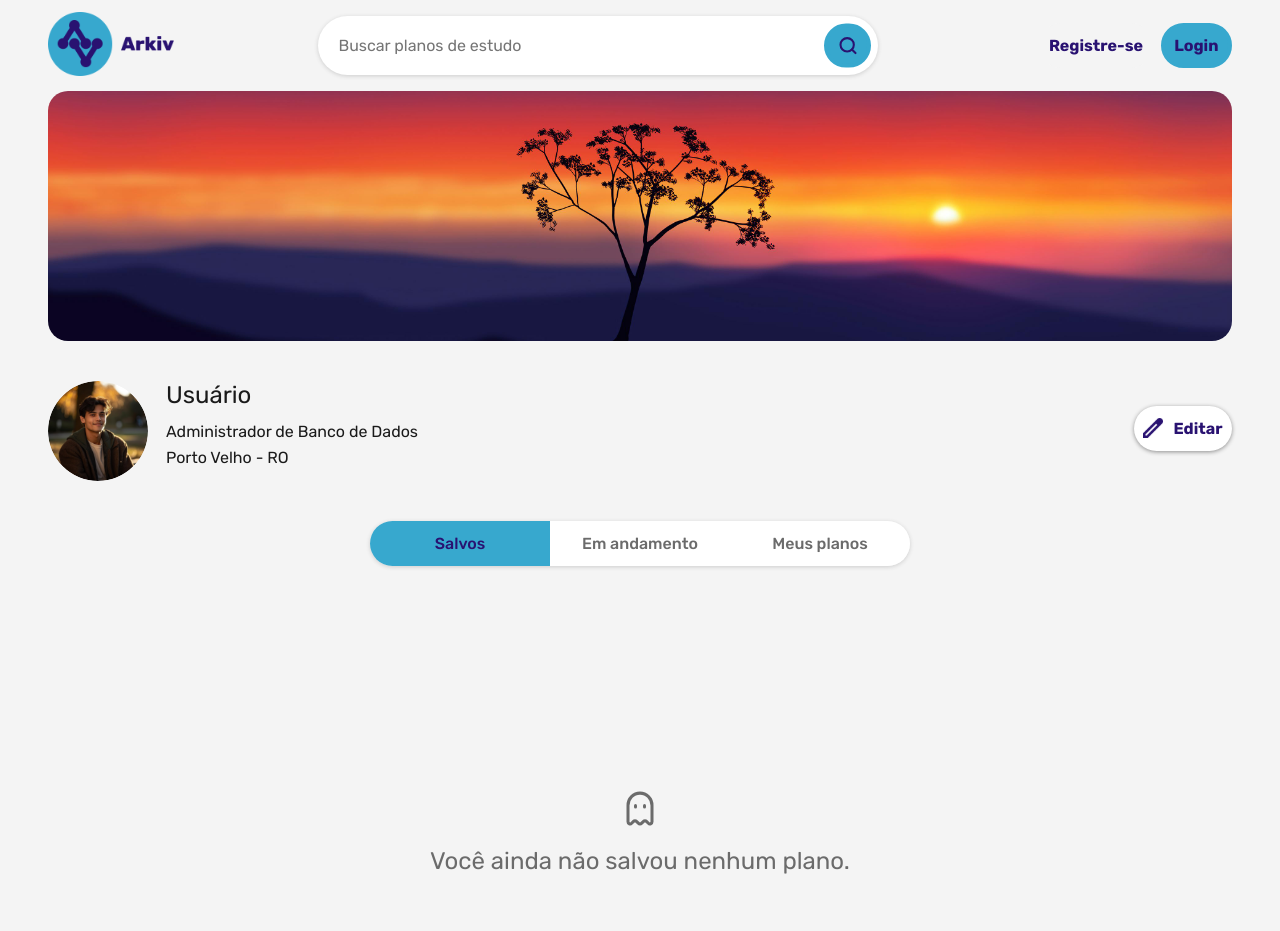
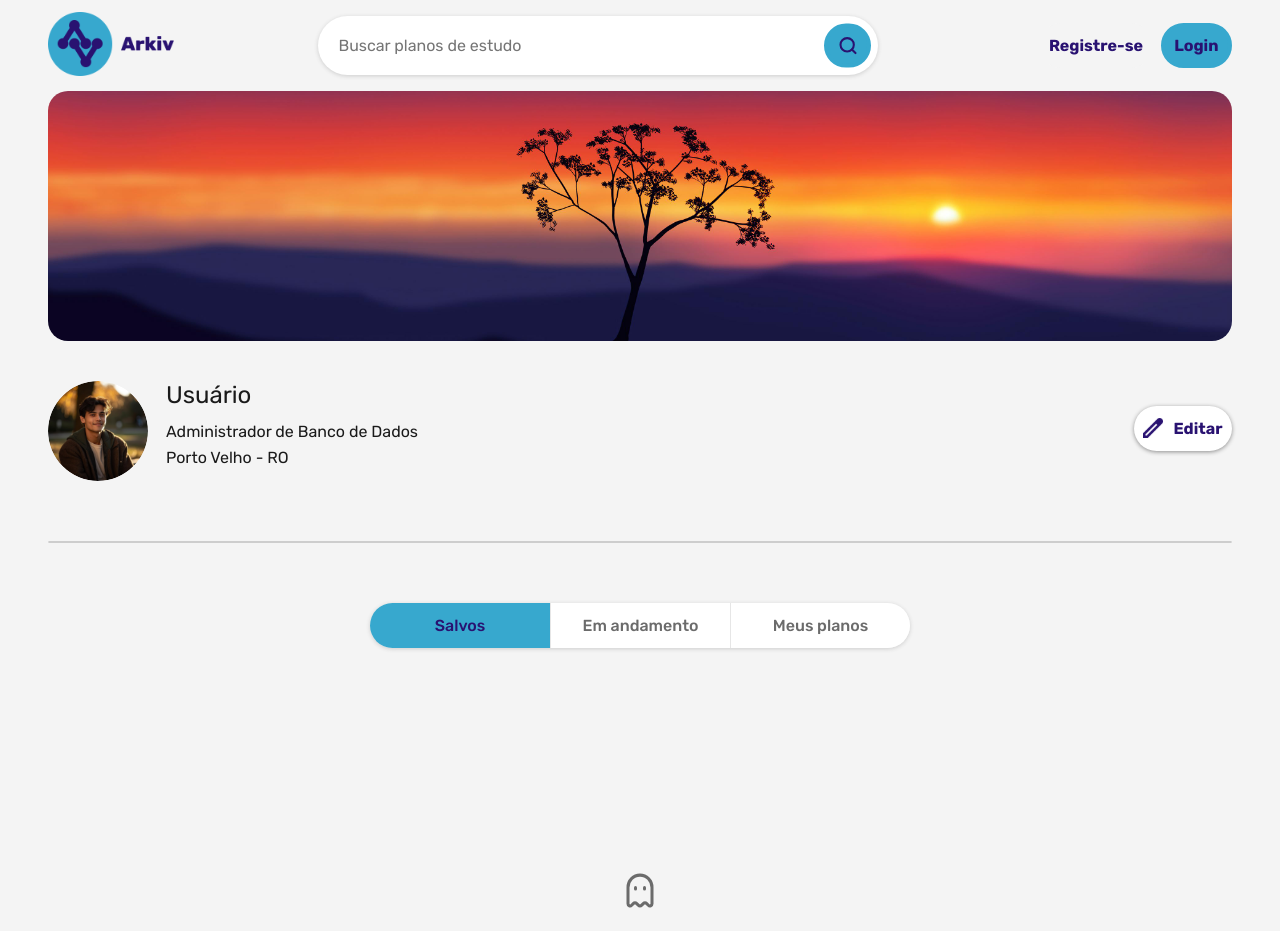
Before and after one commit to BraionDLucca/Arkiv, a React (Vite) app in the folder frontend/: page /profile in a window 1280 px wide. Shown: the top 931 px of the page. Built offline with nearby package versions, Linux system fonts and the light colour scheme.

Commit message:
style(ui): aprimora estilos e estrutura do perfil; adiciona estilo global de hr
- Insere um separador (hr) antes das abas
- Adiciona um separador visual aos botões de aba
- Adiciona estilo global de hr

```diff
--- a/frontend/src/components/Tabs.css
+++ b/frontend/src/components/Tabs.css
@@ -14,6 +14,7 @@
 
 .tab-btn {
     border: none;
+    border-left: 1px solid var(--gray-light);
     width: 11.25rem;
     padding: 0px 4px;
     height: 45px; /* Aproximadamente a altura de um botão normal */
@@ -25,6 +26,10 @@
     transition: var(--transition);
 }
 
+.tab-btn:first-child {
+    border: none;
+}
+
 .tab-btn:hover {
     background-color: var(--gray-light);
 }
--- a/frontend/src/main.css
+++ b/frontend/src/main.css
@@ -75,3 +75,8 @@ label {
   font-weight: 400;
   display: inline-block;
 }
+
+hr {
+  border: 1px solid var(--gray);
+  border-radius: 100px;
+}
--- a/frontend/src/pages/Profile.css
+++ b/frontend/src/pages/Profile.css
@@ -25,6 +25,7 @@
     justify-content: space-between;
     gap: 30px;
     position: relative;
+    margin-bottom: 3.75rem;
 }
 
 .profile-img-and-info {
@@ -111,6 +112,10 @@
 
 /* Conteúdo das Abas */
 
+.profile-tabs-content {
+    margin-top: 3.75rem;
+}
+
 .hidden {
     display: none;
 }
--- a/frontend/src/pages/Profile.jsx
+++ b/frontend/src/pages/Profile.jsx
@@ -149,6 +149,10 @@ export default function Profile() {
 
       </section>
 
+      <hr />
+
+      <section className="profile-tabs-content">
+
         {/* Abas */}
         <Tabs
           activeTab={activeTab}
@@ -157,8 +161,6 @@ export default function Profile() {
             ["Salvos", "Em andamento", "Meus planos"]
           }
         />
-
-      <section className="profile-tabs-content">
 
         {activeTab === "Salvos" && (
           <div className="profile-tab-content">
```
Lines whose indentation alone changed are shown as unchanged.
